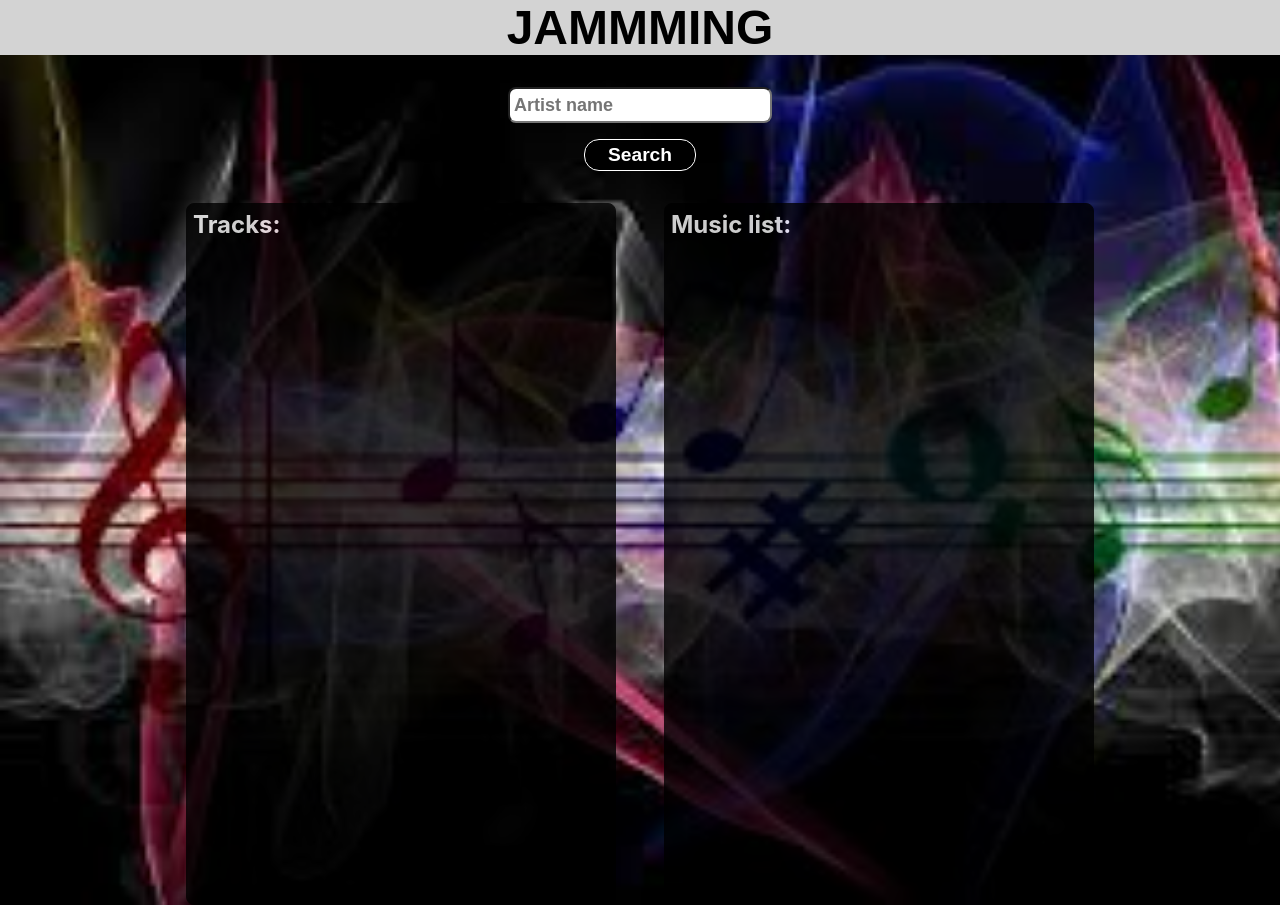
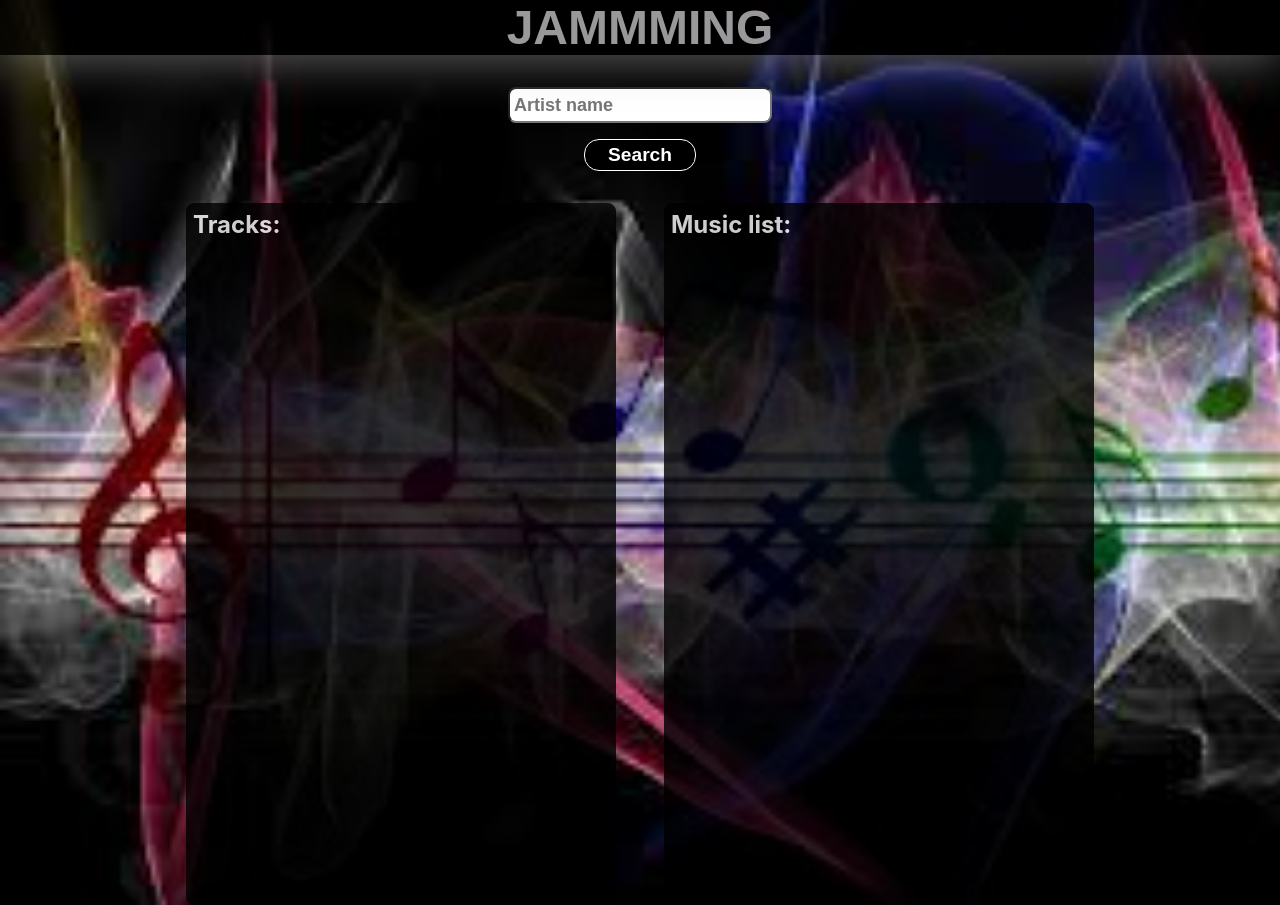
Before and after one commit to ombeltran/jamming_project_omb, a React (Create React App) app: page / in a window 1280 px wide. Built offline with nearby package versions, Linux system fonts and the light colour scheme.

Commit message:
bettering UI

```diff
--- a/src/components/styles.css
+++ b/src/components/styles.css
@@ -116,5 +116,8 @@ audio{
     justify-content: center;
     font-family: sans-serif;
     font-size: 2rem;
-    background-color: lightgray;
+    color: white;
+    background-color: black;
+    opacity: 60%;
+    box-shadow: 0px 3px 50px 1px #A9A9A9;
 }
```
